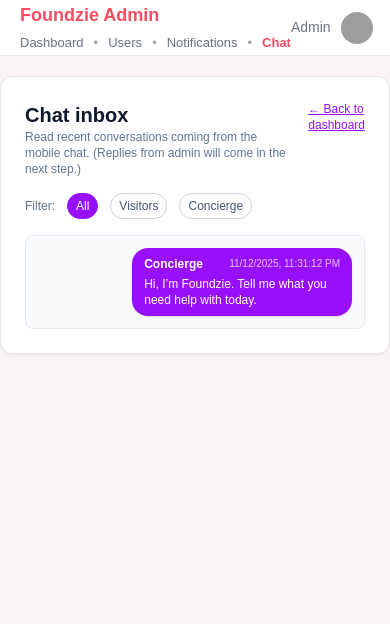
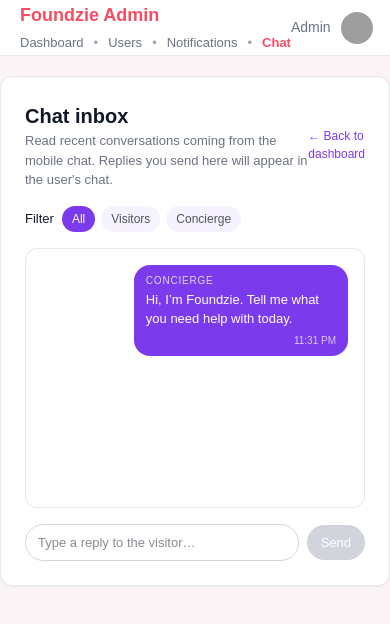
Before and after one commit to Foundzie/foundzie-v2, a Next.js app: page /admin/chat in a window 390 px wide. Shown: the top 624 px of the page. Built offline with nearby package versions, Linux system fonts and the light colour scheme; grey boxes are pictures that could not be loaded.

Commit message:
Milestone D: Admin can reply to mobile chat

```diff
--- a/src/app/admin/chat/page.tsx
+++ b/src/app/admin/chat/page.tsx
@@ -1,34 +1,34 @@
 // src/app/admin/chat/page.tsx
 "use client";
 
-import { useEffect, useState } from "react";
+import { useEffect, useState, FormEvent } from "react";
 import Link from "next/link";
-import type { ChatMessage } from "../../data/chat";
+import type { ChatMessage } from "@/app/data/chat";
 
-type SenderFilter = "all" | "user" | "concierge";
+type Filter = "all" | "visitors" | "concierge";
 
 export default function AdminChatPage() {
   const [messages, setMessages] = useState<ChatMessage[]>([]);
   const [loading, setLoading] = useState(true);
+  const [sending, setSending] = useState(false);
+  const [input, setInput] = useState("");
   const [error, setError] = useState<string | null>(null);
-  const [filter, setFilter] = useState<SenderFilter>("all");
+  const [filter, setFilter] = useState<Filter>("all");
 
+  // Load all chat messages once
   useEffect(() => {
     async function loadMessages() {
+      try {
         setLoading(true);
-      setError(null);
-      try {
         const res = await fetch("/api/chat", { cache: "no-store" });
-        if (!res.ok) {
-          throw new Error("Request failed");
-        }
-        const data = (await res.json()) as { items?: ChatMessage[] };
+        const data = await res.json().catch(() => ({}));
+
         if (Array.isArray(data.items)) {
-          setMessages(data.items);
+          setMessages(data.items as ChatMessage[]);
         }
       } catch (err) {
-        console.error("Failed to load chat messages", err);
-        setError("Could not load chat messages.");
+        console.error("Failed to load chat messages in admin:", err);
+        setError("Could not load chat history.");
       } finally {
         setLoading(false);
       }
@@ -37,116 +37,259 @@ export default function AdminChatPage() {
     loadMessages();
   }, []);
 
-  const visibleMessages = messages.filter((m) =>
-    filter === "all" ? true : m.sender === filter
-  );
+  async function handleSend(e: FormEvent) {
+    e.preventDefault();
+    const text = input.trim();
+    if (!text || sending) return;
+
+    setSending(true);
+    setError(null);
+
+    // optimistic admin message
+    const tempId = `admin-${Date.now()}`;
+    const adminMessage: ChatMessage = {
+      id: tempId,
+      sender: "concierge",
+      text,
+      createdAt: new Date().toISOString(),
+    };
+
+    setMessages((prev) => [...prev, adminMessage]);
+    setInput("");
+
+    try {
+      const res = await fetch("/api/chat", {
+        method: "POST",
+        headers: { "Content-Type": "application/json" },
+        body: JSON.stringify({ text, sender: "concierge" }),
+      });
+
+      const data = await res.json().catch(() => ({}));
+
+      if (!res.ok) {
+        throw new Error(data.message || "Failed to send reply");
+      }
+
+      // replace temp message with real one from backend
+      setMessages((prev) => {
+        const withoutTemp = prev.filter((m) => m.id !== tempId);
+        const final: ChatMessage[] = [...withoutTemp];
+
+        if (data.item) {
+          final.push(data.item as ChatMessage);
+        }
+
+        return final;
+      });
+    } catch (err) {
+      console.error("Admin send error:", err);
+      setError("Could not send reply. Please try again.");
+
+      // rollback optimistic message and restore text in box
+      setMessages((prev) => prev.filter((m) => m.id !== tempId));
+      setInput(text);
+    } finally {
+      setSending(false);
+    }
+  }
+
+  const filteredMessages = messages.filter((m) => {
+    if (filter === "visitors") return m.sender === "user";
+    if (filter === "concierge") return m.sender === "concierge";
+    return true;
+  });
 
   return (
-    <div className="space-y-4">
-      <div className="flex items-start justify-between gap-4 mb-4">
     <div>
-          <h1 className="text-xl font-semibold text-slate-900">
-            Chat inbox
-          </h1>
-          <p className="text-xs text-slate-500">
-            Read recent conversations coming from the mobile chat. (Replies from
-            admin will come in the next step.)
+      <header
+        style={{
+          marginBottom: "16px",
+          display: "flex",
+          justifyContent: "space-between",
+          alignItems: "center",
+        }}
+      >
+        <div>
+          <h1 style={{ fontSize: "20px", fontWeight: 600 }}>Chat inbox</h1>
+          <p style={{ fontSize: "13px", color: "#6b7280" }}>
+            Read recent conversations coming from the mobile chat. Replies you
+            send here will appear in the user&apos;s chat.
           </p>
         </div>
 
         <Link
           href="/admin"
-          className="text-xs text-purple-600 hover:text-purple-700 underline"
+          style={{ fontSize: "12px", color: "#7c3aed", textDecoration: "none" }}
         >
           ← Back to dashboard
         </Link>
+      </header>
+
+      {/* Filters */}
+      <div style={{ marginBottom: "16px", fontSize: "13px" }}>
+        <span style={{ marginRight: "8px" }}>Filter</span>
+        {(
+          [
+            { id: "all", label: "All" },
+            { id: "visitors", label: "Visitors" },
+            { id: "concierge", label: "Concierge" },
+          ] as { id: Filter; label: string }[]
+        ).map((f) => (
+          <button
+            key={f.id}
+            type="button"
+            onClick={() => setFilter(f.id)}
+            style={{
+              padding: "4px 10px",
+              borderRadius: "999px",
+              marginRight: "6px",
+              border: "none",
+              fontSize: "12px",
+              cursor: "pointer",
+              backgroundColor:
+                filter === f.id ? "#7c3aed" : "rgba(124,58,237,0.06)",
+              color: filter === f.id ? "white" : "#4b5563",
+            }}
+          >
+            {f.label}
+          </button>
+        ))}
       </div>
 
-      {/* Filter */}
-      <div className="flex items-center gap-3 text-xs">
-        <span className="text-slate-500">Filter:</span>
-        <button
-          type="button"
-          onClick={() => setFilter("all")}
-          className={`px-2 py-1 rounded-full border text-xs ${
-            filter === "all"
-              ? "bg-purple-600 text-white border-purple-600"
-              : "border-slate-300 text-slate-600"
-          }`}
+      {/* Chat thread */}
+      <section
+        style={{
+          borderRadius: "12px",
+          border: "1px solid #e5e7eb",
+          padding: "16px",
+          minHeight: "260px",
+          display: "flex",
+          flexDirection: "column",
+          gap: "12px",
+          background: "white",
+        }}
       >
-          All
-        </button>
-        <button
-          type="button"
-          onClick={() => setFilter("user")}
-          className={`px-2 py-1 rounded-full border text-xs ${
-            filter === "user"
-              ? "bg-purple-600 text-white border-purple-600"
-              : "border-slate-300 text-slate-600"
-          }`}
+        {loading && (
+          <p style={{ fontSize: "13px", color: "#6b7280" }}>
+            Loading conversation…
+          </p>
+        )}
+
+        {!loading && filteredMessages.length === 0 && (
+          <p style={{ fontSize: "13px", color: "#6b7280" }}>
+            No messages yet. Messages from the mobile chat will appear here.
+          </p>
+        )}
+
+        {!loading &&
+          filteredMessages.map((msg) => {
+            const isUser = msg.sender === "user";
+            return (
+              <div
+                key={msg.id}
+                style={{
+                  display: "flex",
+                  justifyContent: isUser ? "flex-start" : "flex-end",
+                }}
               >
-          Visitors
-        </button>
-        <button
-          type="button"
-          onClick={() => setFilter("concierge")}
-          className={`px-2 py-1 rounded-full border text-xs ${
-            filter === "concierge"
-              ? "bg-purple-600 text-white border-purple-600"
-              : "border-slate-300 text-slate-600"
-          }`}
+                <div
+                  style={{
+                    maxWidth: "70%",
+                    borderRadius: "16px",
+                    padding: "8px 12px",
+                    fontSize: "13px",
+                    backgroundColor: isUser ? "#f3f4f6" : "#7c3aed",
+                    color: isUser ? "#111827" : "white",
+                  }}
                 >
-          Concierge
-        </button>
+                  <p
+                    style={{
+                      fontSize: "10px",
+                      textTransform: "uppercase",
+                      letterSpacing: "0.08em",
+                      marginBottom: "2px",
+                      color: isUser
+                        ? "#6b7280"
+                        : "rgba(249,250,251,0.8)",
+                    }}
+                  >
+                    {isUser ? "Visitor" : "Concierge"}
+                  </p>
+                  <p style={{ whiteSpace: "pre-wrap", wordBreak: "break-word" }}>
+                    {msg.text}
+                  </p>
+                  <p
+                    style={{
+                      marginTop: "4px",
+                      fontSize: "10px",
+                      color: isUser ? "#9ca3af" : "rgba(249,250,251,0.75)",
+                      textAlign: "right",
+                    }}
+                  >
+                    {new Date(msg.createdAt).toLocaleTimeString([], {
+                      hour: "2-digit",
+                      minute: "2-digit",
+                    })}
+                  </p>
                 </div>
+              </div>
+            );
+          })}
+      </section>
 
-      {/* Status messages */}
-      {loading && (
-        <p className="text-xs text-slate-500">Loading chat messages…</p>
-      )}
+      {/* Error */}
       {error && (
-        <p className="text-xs text-red-600">
+        <p
+          style={{
+            marginTop: "8px",
+            fontSize: "12px",
+            color: "#b91c1c",
+          }}
+        >
           {error}
         </p>
       )}
 
-      {/* Messages list */}
-      {!loading && !error && (
-        <div className="mt-2 space-y-2 max-h-[520px] overflow-y-auto border border-slate-200 rounded-lg p-3 bg-slate-50">
-          {visibleMessages.length === 0 ? (
-            <p className="text-xs text-slate-500">
-              No messages match this filter yet.
-            </p>
-          ) : (
-            visibleMessages.map((msg) => (
-              <div
-                key={msg.id}
-                className={`flex ${
-                  msg.sender === "user" ? "justify-start" : "justify-end"
-                }`}
+      {/* Reply box */}
+      <form
+        onSubmit={handleSend}
+        style={{
+          marginTop: "16px",
+          display: "flex",
+          alignItems: "center",
+          gap: "8px",
+        }}
       >
-                <div
-                  className={`max-w-[70%] rounded-2xl px-3 py-2 text-xs shadow-sm ${
-                    msg.sender === "user"
-                      ? "bg-white text-slate-800 border border-slate-200"
-                      : "bg-purple-600 text-white"
-                  }`}
+        <input
+          value={input}
+          onChange={(e) => setInput(e.target.value)}
+          placeholder="Type a reply to the visitor…"
+          style={{
+            flex: 1,
+            borderRadius: "999px",
+            border: "1px solid #d1d5db",
+            padding: "8px 12px",
+            fontSize: "13px",
+            outline: "none",
+          }}
+        />
+        <button
+          type="submit"
+          disabled={sending || !input.trim()}
+          style={{
+            padding: "8px 14px",
+            borderRadius: "999px",
+            border: "none",
+            fontSize: "13px",
+            fontWeight: 500,
+            cursor: sending || !input.trim() ? "not-allowed" : "pointer",
+            backgroundColor: sending || !input.trim() ? "#d1d5db" : "#7c3aed",
+            color: "white",
+          }}
         >
-                  <div className="flex items-center justify-between gap-3 mb-1">
-                    <span className="font-semibold">
-                      {msg.sender === "user" ? "Visitor" : "Concierge"}
-                    </span>
-                    <span className="text-[10px] opacity-75">
-                      {new Date(msg.createdAt).toLocaleString()}
-                    </span>
-                  </div>
-                  <p className="whitespace-pre-wrap">{msg.text}</p>
-                </div>
-              </div>
-            ))
-          )}
-        </div>
-      )}
+          {sending ? "Sending…" : "Send"}
+        </button>
+      </form>
     </div>
   );
 }
```
Lines whose indentation alone changed are shown as unchanged.
